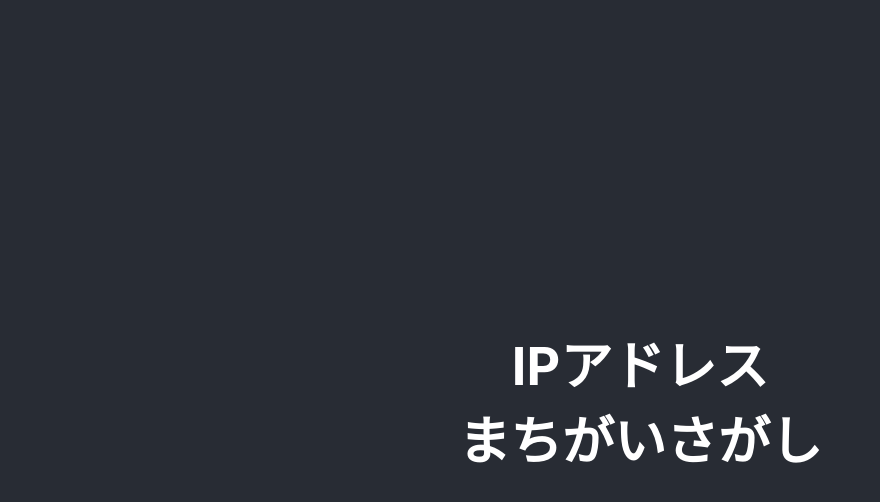
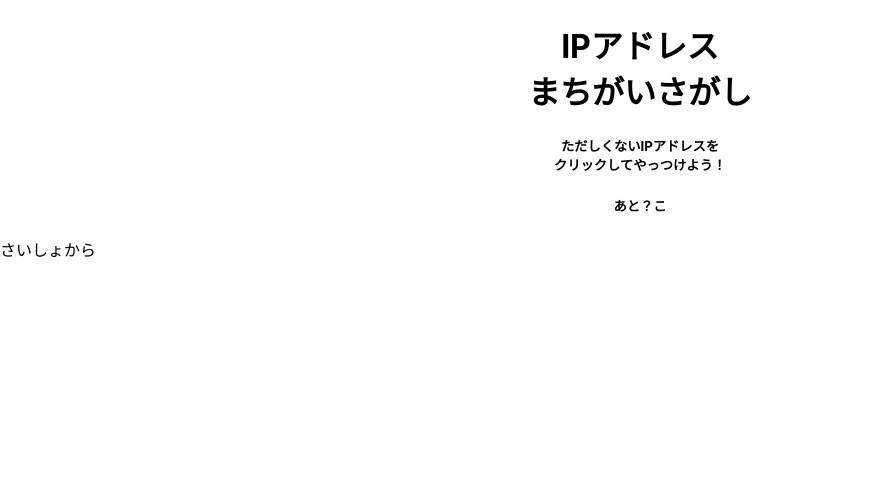
Before and after one commit to kdnakt/ip-eyegrep, a React (Create React App) app: page / in a window 1280 px wide. Shown: the top 502 px of the page, without its empty margins (0-880 px from the left). Built offline with nearby package versions, Linux system fonts and the light colour scheme.

Commit message:
delete css

```diff
--- a/src/App.css
+++ /dev/null
@@ -1,38 +0,0 @@
-.App {
-  text-align: center;
-}
-
-.App-logo {
-  height: 40vmin;
-  pointer-events: none;
-}
-
-@media (prefers-reduced-motion: no-preference) {
-  .App-logo {
-    animation: App-logo-spin infinite 20s linear;
-  }
-}
-
-.App-header {
-  background-color: #282c34;
-  min-height: 100vh;
-  display: flex;
-  flex-direction: column;
-  align-items: center;
-  justify-content: center;
-  font-size: calc(10px + 2vmin);
-  color: white;
-}
-
-.App-link {
-  color: #61dafb;
-}
-
-@keyframes App-logo-spin {
-  from {
-    transform: rotate(0deg);
-  }
-  to {
-    transform: rotate(360deg);
-  }
-}
--- a/src/App.tsx
+++ b/src/App.tsx
@@ -1,12 +1,17 @@
 import React from 'react';
-import './App.css';
 
 function App() {
   return (
-    <div className="App">
-      <header className="App-header">
-      <h1 style={{textAlign: 'center'}}>IPアドレス<br/>まちがいさがし</h1>
+    <div>
+      <header>
+        <h1 style={{textAlign: 'center'}}>IPアドレス<br/>まちがいさがし</h1>
+        <h5 style={{textAlign: 'center'}}>ただしくないIPアドレスを<br />クリックしてやっつけよう！</h5>
+        <h5 style={{textAlign: 'center'}}>あと<span id="rem">？</span>こ</h5>
       </header>
+      <body>
+        <div id="btn">さいしょから</div>
+        <div id="question"></div>
+      </body>
     </div>
   );
 }
```
Also changed, not shown: src/logo.svg (deleted).
